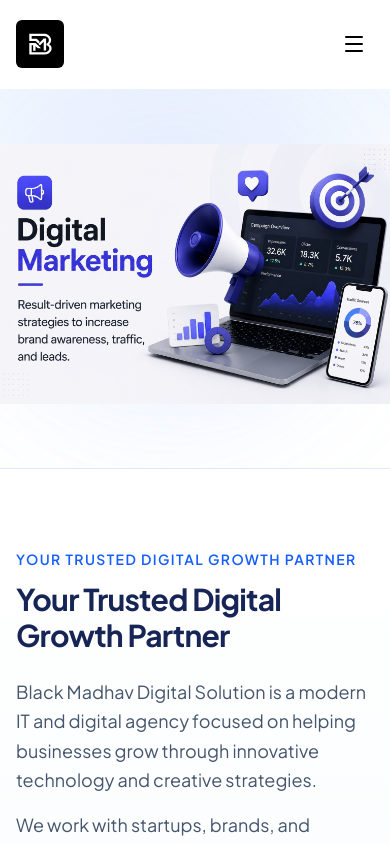
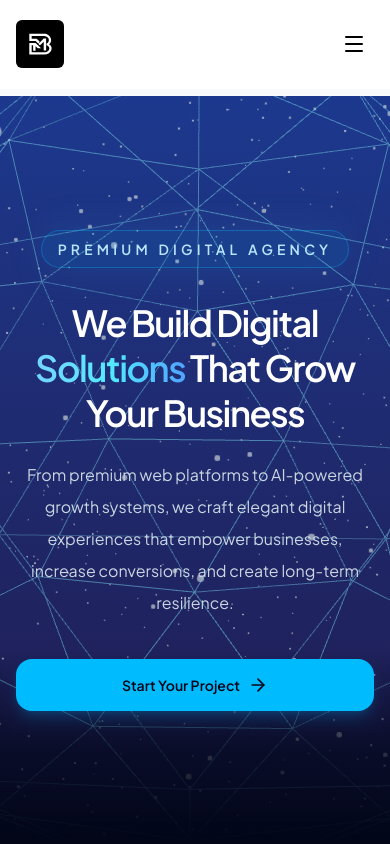
Before and after one commit to vandit0703/Black-Madhav, a React (Vite) app: page / in a window 390 px wide. Shown: the top 844 px of the page. Built offline with nearby package versions, Linux system fonts and the light colour scheme.

Commit message:
Black Madhav Deploy 2

```diff
--- a/package.json
+++ b/package.json
@@ -47,6 +47,9 @@
     "react-router-dom": "^7.15.0",
     "tailwind": "^4.0.0",
     "tailwindcss": "^4.2.4",
+    "three": "^0.184.0",
+    "@react-three/drei": "^10.7.7",
+    "@react-three/fiber": "^9.6.1",
     "tw-animate-css": "^1.4.0",
     "wouter": "^3.9.0"
   },
--- a/src/About.jsx
+++ b/src/About.jsx
@@ -184,7 +184,7 @@
 
 export default function About() {
   return (
-    <div className="min-h-screen bg-slate-50 text-slate-800 pt-20">
+    <div className="min-h-screen bg-slate-50 text-slate-800 pt-24">
       {/* Hero Section */}
       <section className="py-20 md:py-28 bg-gradient-to-b from-blue-50/70 via-white to-white">
         <div className="container mx-auto px-4 md:px-6">
--- /dev/null
+++ b/src/HeroBackground.tsx
@@ -0,0 +1,154 @@
+import { useEffect, useMemo, useRef, useState } from "react";
+import { Canvas, useFrame } from "@react-three/fiber";
+import { Points, PointMaterial } from "@react-three/drei";
+import * as THREE from "three";
+
+function isWebGLAvailable(): boolean {
+  try {
+    const canvas = document.createElement("canvas");
+    return !!(
+      window.WebGLRenderingContext &&
+      (canvas.getContext("webgl") || canvas.getContext("experimental-webgl"))
+    );
+  } catch {
+    return false;
+  }
+}
+
+function ParticleField() {
+  const ref = useRef<THREE.Points>(null);
+  const count = 2200;
+
+  const positions = useMemo(() => {
+    const pos = new Float32Array(count * 3);
+    for (let i = 0; i < count; i += 1) {
+      const radius = 2.8 + Math.random() * 6.5;
+      const theta = Math.random() * Math.PI * 2;
+      const phi = Math.acos((Math.random() - 0.5) * 2);
+      pos[i * 3] = Math.sin(phi) * Math.cos(theta) * radius;
+      pos[i * 3 + 1] = Math.sin(phi) * Math.sin(theta) * radius;
+      pos[i * 3 + 2] = Math.cos(phi) * radius;
+    }
+    return pos;
+  }, [count]);
+
+  useFrame((state, delta) => {
+    if (!ref.current) return;
+    ref.current.rotation.x = Math.sin(state.clock.elapsedTime * 0.08) * 0.08;
+    ref.current.rotation.y += delta * 0.02;
+    ref.current.position.y = Math.sin(state.clock.elapsedTime * 0.12) * 0.15;
+  });
+
+  return (
+    <group rotation={[0, 0.2, 0]}>
+      <Points ref={ref} positions={positions} stride={3} frustumCulled={false}>
+        <PointMaterial
+          transparent
+          color="#7dd3fc"
+          size={0.06}
+          sizeAttenuation
+          depthWrite={false}
+          opacity={0.65}
+        />
+      </Points>
+    </group>
+  );
+}
+
+function WireframeGeometry() {
+  const ref = useRef<THREE.Mesh>(null);
+
+  useFrame((state, delta) => {
+    if (!ref.current) return;
+    ref.current.rotation.x = Math.sin(state.clock.elapsedTime * 0.15) * 0.15;
+    ref.current.rotation.y += delta * 0.14;
+    ref.current.rotation.z += delta * 0.08;
+  });
+
+  return (
+    <mesh ref={ref} position={[0, 0, 0]}>
+      <icosahedronGeometry args={[3.2, 1]} />
+      <meshBasicMaterial color="#38bdf8" wireframe transparent opacity={0.34} />
+    </mesh>
+  );
+}
+
+function CSSFallbackBackground() {
+  return (
+    <div className="absolute inset-0 overflow-hidden pointer-events-none">
+      <div
+        className="absolute -left-24 top-10 h-72 w-72 rounded-full opacity-30"
+        style={{
+          background: "radial-gradient(circle, rgba(56,189,248,0.45) 0%, transparent 70%)",
+          animation: "heroGlow1 9s ease-in-out infinite",
+        }}
+      />
+      <div
+        className="absolute right-0 top-1/4 h-64 w-64 rounded-full opacity-20"
+        style={{
+          background: "radial-gradient(circle, rgba(14,165,233,0.35) 0%, transparent 70%)",
+          animation: "heroGlow2 10.5s ease-in-out infinite",
+        }}
+      />
+      <div
+        className="absolute left-1/3 bottom-0 h-80 w-80 rounded-full opacity-15"
+        style={{
+          background: "radial-gradient(circle, rgba(59,130,246,0.25) 0%, transparent 75%)",
+          animation: "heroGlow3 12s ease-in-out infinite",
+        }}
+      />
+      <div
+        className="absolute inset-0 opacity-5"
+        style={{
+          backgroundImage:
+            "linear-gradient(rgba(56,189,248,0.14) 1px, transparent 1px), linear-gradient(90deg, rgba(56,189,248,0.14) 1px, transparent 1px)",
+          backgroundSize: "72px 72px",
+        }}
+      />
+      <div
+        className="absolute inset-0 opacity-3"
+        style={{
+          backgroundImage: "radial-gradient(rgba(56,189,248,0.22) 1px, transparent 22px)",
+          backgroundSize: "48px 48px",
+        }}
+      />
+      <style>{`
+        @keyframes heroGlow1 { 0%,100%{transform:translate(0,0) scale(1)} 33%{transform:translate(18px,-24px) scale(1.04)} 66%{transform:translate(-14px,18px) scale(0.96)} }
+        @keyframes heroGlow2 { 0%,100%{transform:translate(0,0) scale(1)} 33%{transform:translate(-28px,22px) scale(1.06)} 66%{transform:translate(22px,-14px) scale(0.94)} }
+        @keyframes heroGlow3 { 0%,100%{transform:translate(0,0) scale(1)} 50%{transform:translate(20px,-36px) scale(1.05)} }
+      `}</style>
+    </div>
+  );
+}
+
+export function HeroBackground() {
+  const [webglAvailable, setWebglAvailable] = useState<boolean | null>(null);
+
+  useEffect(() => {
+    setWebglAvailable(isWebGLAvailable());
+  }, []);
+
+  if (webglAvailable === null) {
+    return <div className="absolute inset-0 bg-white" />;
+  }
+
+  return (
+    <div className="absolute inset-0 z-0 overflow-hidden">
+      <div className="absolute inset-0 bg-gradient-to-b from-blue-900 to-indigo-950 z-10" />
+      {webglAvailable ? (
+        <Canvas
+          gl={{ antialias: true, alpha: true, powerPreference: "high-performance" }}
+          camera={{ position: [0, 0, 8], fov: 42 }}
+          style={{ position: "absolute", inset: 0, zIndex: 10 }}
+        >
+          <ambientLight intensity={0.6} />
+          <directionalLight color="#93c5fd" intensity={0.4} position={[5, 5, 5]} />
+          <ParticleField />
+          <WireframeGeometry />
+        </Canvas>
+      ) : (
+        <CSSFallbackBackground />
+      )}
+    </div>
+  );
+}
--- /dev/null
+++ b/src/HeroSection.tsx
@@ -0,0 +1,52 @@
+import { motion } from "framer-motion";
+import { ArrowRight } from "lucide-react";
+import { HeroBackground } from "./HeroBackground";
+
+export function HeroSection() {
+  return (
+    <section
+      id="home"
+      className="relative min-h-[calc(100svh-6rem)] overflow-hidden bg-white text-black"
+    >
+      <HeroBackground />
+
+      <div className="absolute inset-0 z-10 flex items-center justify-center px-4 py-10 sm:px-6">
+        <div className="w-full max-w-5xl">
+          <motion.div
+            initial={{ opacity: 0, y: 32 }}
+            animate={{ opacity: 1, y: 0 }}
+            transition={{ duration: 0.85, ease: "easeOut", delay: 0.15 }}
+            className="mx-auto max-w-3xl text-center"
+          >
+            <span className="inline-flex items-center justify-center rounded-full border border-sky-400/30 bg-sky-400/10 px-4 py-2 text-sm font-semibold uppercase tracking-[0.3em] text-sky-200 shadow-[0_0_40px_rgba(56,189,248,0.12)]">
+              PREMIUM DIGITAL AGENCY
+            </span>
+
+            <h1 className="mt-8 text-4xl font-semibold leading-tight tracking-[-0.04em] text-white sm:text-5xl lg:text-6xl">
+              We Build Digital <span className="bg-gradient-to-r from-sky-300 via-cyan-300 to-blue-400 bg-clip-text text-transparent">Solutions</span> That Grow Your Business
+            </h1>
+
+            <p className="mx-auto mt-6 max-w-2xl text-base leading-8 text-slate-300 sm:text-lg">
+              From premium web platforms to AI-powered growth systems, we craft elegant digital experiences that empower businesses, increase conversions, and create long-term resilience.
+            </p>
+
+            <div className="relative mt-10 flex flex-col items-center justify-center gap-4 sm:flex-row sm:gap-5">
+              <motion.a
+                href="#contact"
+                whileHover={{ y: -2, scale: 1.01 }}
+                className="inline-flex w-full items-center justify-center rounded-2xl bg-sky-400 px-10 py-4 text-sm font-semibold text-slate-950 transition duration-300 hover:bg-sky-300 shadow-lg shadow-sky-500/20 sm:w-auto"
+              >
+                Start Your Project
+                <ArrowRight className="ml-2 h-5 w-5" />
+              </motion.a>
+
+
+            </div>
+          </motion.div>
+        </div>
+      </div>
+
+      <div className="pointer-events-none absolute inset-x-0 bottom-0 z-0 h-48 bg-gradient-to-t from-slate-950 via-slate-950/70 to-transparent" />
+    </section>
+  );
+}
--- a/src/Home.jsx
+++ b/src/Home.jsx
@@ -1,14 +1,7 @@
 import { useEffect, useState } from "react";
 import { Link } from "react-router-dom";
 import { motion } from "framer-motion";
-
-
-import hero2 from "./assets/WhatsApp Image 2026-06-15 at 3.30.48 PM.jpeg";
-import hero3 from "./assets/WhatsApp Image 2026-06-15 at 3.40.03 PM.jpeg";
-import hero4 from "./assets/WhatsApp Image 2026-06-15 at 3.46.27 PM.jpeg";
-import hero5 from "./assets/WhatsApp Image 2026-06-15 at 3.50.53 PM.jpeg";
-import hero6 from "./assets/WhatsApp Image 2026-06-15 at 4.06.59 PM.jpeg";
-import hero7 from "./assets/WhatsApp Image 2026-06-15 at 4.40.06 PM.jpeg";
+import { HeroSection } from "./HeroSection";
 import {
   ArrowRight,
   BarChart,
@@ -310,19 +303,9 @@
 
 const CONTACT_STORAGE_KEY = "contactSubmissions";
 
-const heroSlides = [
-
-  hero2,
-  hero3,
-  hero4,
-  hero5,
-  hero6,
-  hero7,
-];
 
 export default function Home() {
   const [counts, setCounts] = useState(stats.map(() => 0));
-  const [currentSlide, setCurrentSlide] = useState(0);
   const [name, setName] = useState("");
   const [businessName, setBusinessName] = useState("");
   const [phone, setPhone] = useState("");
@@ -394,39 +377,11 @@
     return () => clearInterval(interval);
   }, []);
 
-  useEffect(() => {
-    const slideInterval = setInterval(() => {
-      setCurrentSlide((prev) => (prev + 1) % heroSlides.length);
-    }, 6000);
+  return (
 
-    return () => clearInterval(slideInterval);
-  }, []);
+    <div id="top" className="flex min-h-screen flex-col pt-24 bg-slate-50 text-slate-800" data-testid="page-home">
 
-  return (
-    <div id="top" className="flex min-h-screen flex-col pt-20 bg-slate-50 text-slate-800" data-testid="page-home">
-      {/* Hero Section */}
-      <section className="relative overflow-hidden bg-gradient-to-b from-blue-50/70 via-white to-white py-16 md:py-24 lg:py-28">
-        {/* Subtle background blur highlights */}
-        <div className="absolute top-10 left-10 w-72 h-72 bg-blue-300/10 rounded-full blur-3xl pointer-events-none" />
-        <div className="absolute bottom-10 right-10 w-96 h-96 bg-indigo-300/10 rounded-full blur-3xl pointer-events-none" />
-
-        {/* Background single-image slider (one image visible at a time) */}
-        <div className="hero-slider-wrap">
-          {heroSlides.map((src, i) => (
-            <div key={src} className={`hero-slide ${i === currentSlide ? "active" : ""}`}>
-              <img
-                src={src}
-                alt={`hero-bg-${i}`}
-                className="w-full h-full object-cover"
-                loading="lazy"
-              />
-            </div>
-          ))}
-          <div className="hero-overlay-dark" />
-        </div>
-
-      </section>
-
+      <HeroSection />
       {/* About Section */}
       <section id="about" className="border-y border-blue-100 bg-gradient-to-b from-white to-blue-50/30 py-20">
         <div className="container mx-auto px-4 md:px-6">
--- a/src/index.css
+++ b/src/index.css
@@ -206,6 +206,10 @@
     min-height: 100%;
   }
 
+  html {
+    scroll-padding-top: 6rem;
+  }
+
   body {
     @apply m-0 font-sans antialiased bg-background text-foreground;
     overflow-x: hidden;
```
Also changed, not shown: 1 other file (tests, documents, lock files or other folders).
